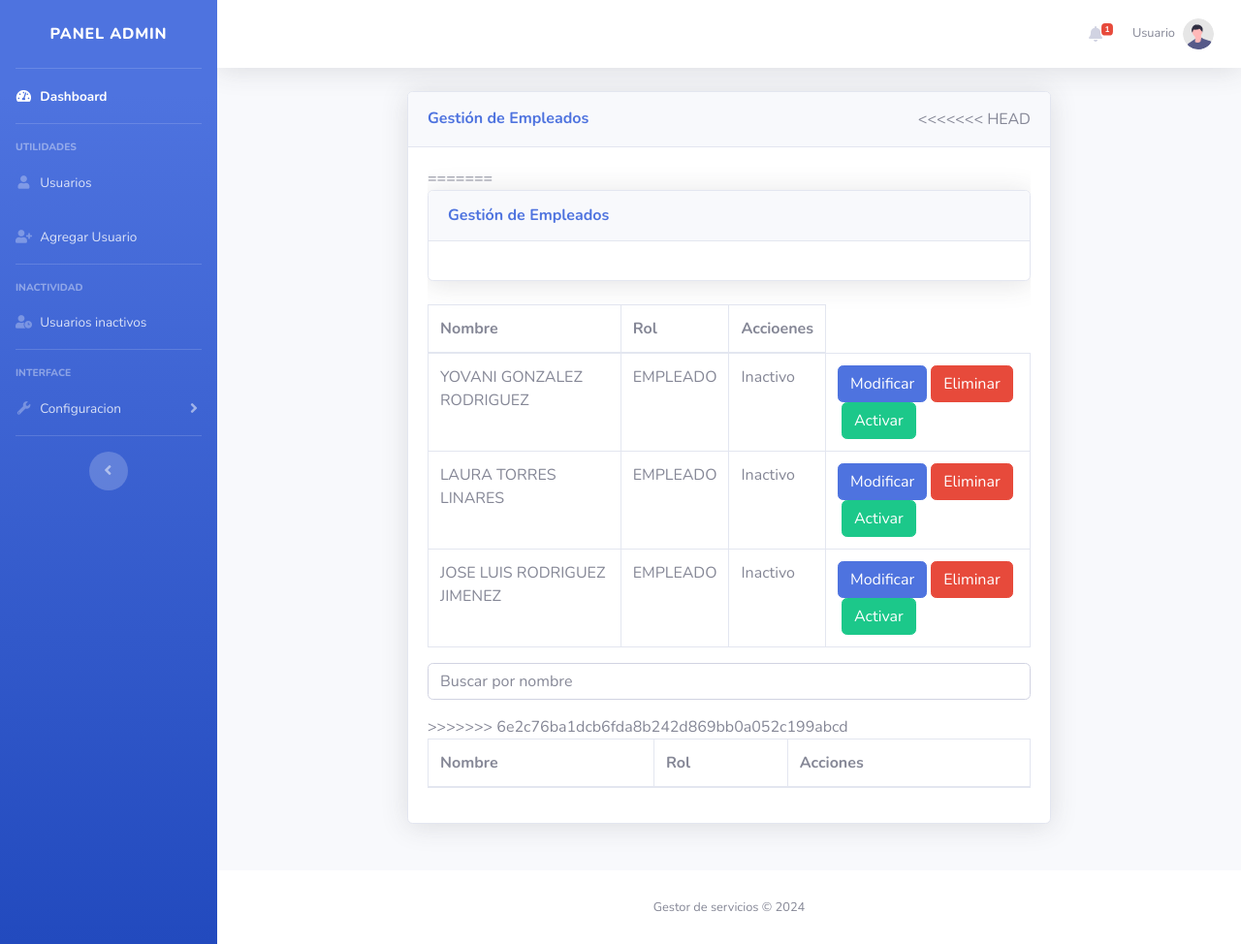
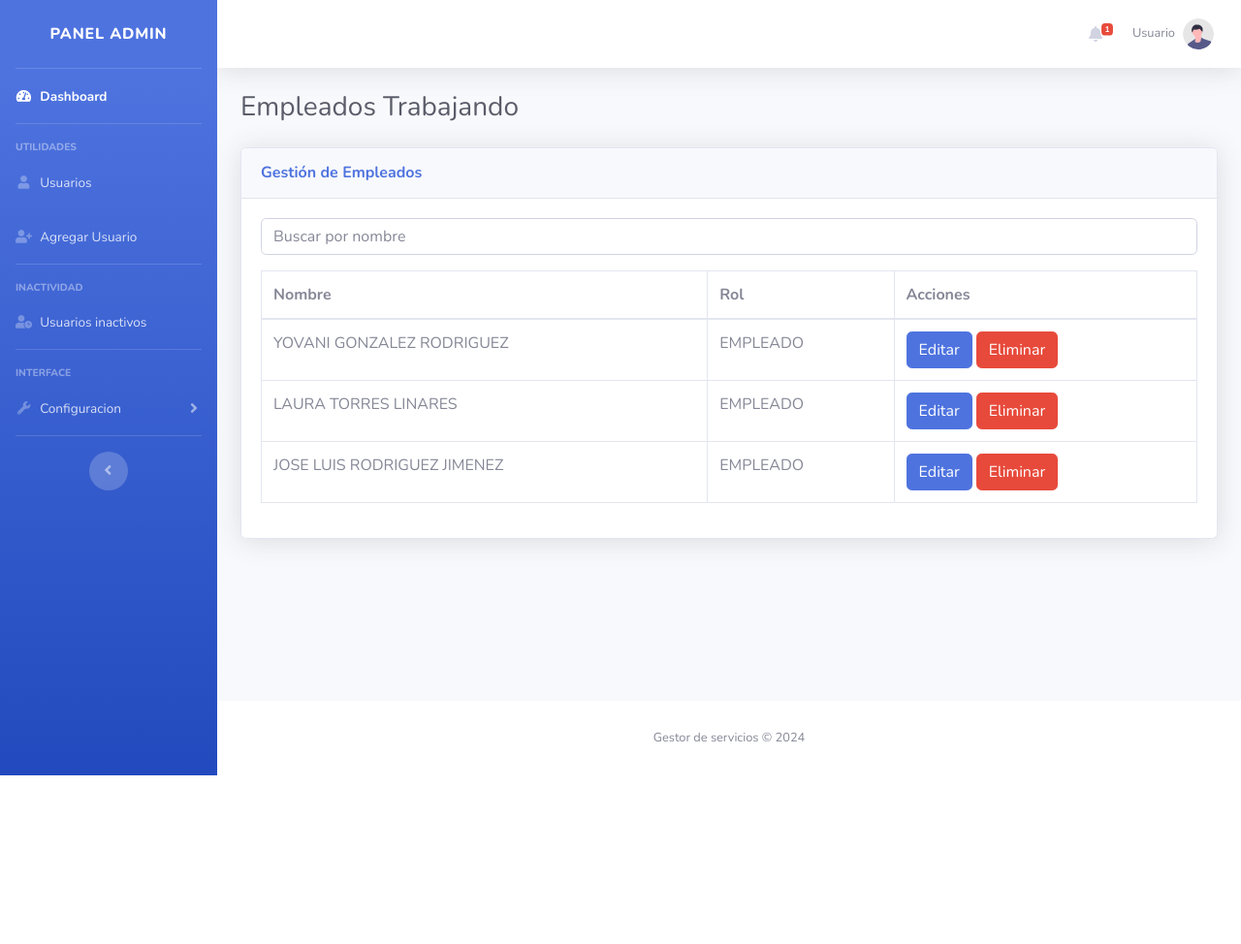
Before and after one commit to Yovanigonzalez/gestor, a PHP site: page /admin/usuarios.php in a window 1280 px wide. Shown: the whole page at 97% size. After the commit the page ends 800 px from the top, so only its background shows below. Run offline with PHP 8.4, Linux system fonts and the light colour scheme; data comes from the database, SQL or seed files in the repository; lists and menus that the app fills with data are empty.

Commit message:
correccion

```diff
--- a/admin/usuarios.php
+++ b/admin/usuarios.php
@@ -31,37 +31,12 @@ session_start();
 
 
 
-<div class="container">
-    <!-- Content Row -->
-    <div class="row justify-content-center">
+                <!-- Begin Page Content -->
+                <div class="container-fluid">
 
-        <!-- Area Chart -->
-        <div class="col-lg-8">
-            <div class="card shadow mb-4">
-                <!-- Card Header - Dropdown -->
-                <div class="card-header py-3 d-flex flex-row align-items-center justify-content-between">
-                    <h6 class="m-0 font-weight-bold text-primary">Gestión de Empleados</h6>
-                    <div class="dropdown no-arrow">
-                        <!-- Any dropdown content goes here -->
+                <div class="d-sm-flex align-items-center justify-content-between mb-4">
+                        <h1 class="h3 mb-0 text-gray-800">Empleados Trabajando</h1>
                     </div>
-<<<<<<< HEAD
-                </div>
-                <!-- Card Body -->
-                <div class="card-body">
-                    <!-- Tabla para mostrar usuarios -->
-                    <div class="table-responsive">
-                        <table class="table table-bordered" id="dataTable" width="100%" cellspacing="0">
-                            <thead>
-                                <tr>
-                                    <th>Nombre</th>
-                                    <!--<th>Correo Electrónico</th>-->
-                                    <th>Rol</th>
-                                    <th>Accioenes</th>
-                                </tr>
-                            </thead>
-                            <tbody id="tabla-usuarios">
-                                <!-- Los usuarios se cargarán aquí dinámicamente -->
-=======
 
                     <!-- Content Row -->
 
@@ -120,7 +95,6 @@ session_start();
                                         </thead>
                                         <tbody id="tabla-usuarios">
                                             <!-- Los usuarios se cargarán aquí dinámicamente -->
->>>>>>> 6e2c76ba1dcb6fda8b242d869bb0a052c199abcd
                                             <script>
     // Función para cargar los usuarios desde el servidor
     function cargarUsuarios() {
@@ -141,13 +115,9 @@ function cargarUsuarios() {
                     fila += "<td>" + usuario.nombre + "</td>";
                     //fila += "<td>" + usuario.correo + "</td>";
                     fila += "<td>" + usuario.rol + "</td>";
-                fila += "<td>" + (usuario.estatus == 1 ? "Activo" : "Inactivo") + "</td>"; // Columna de estado
                     fila += "<td>";
-                fila += "<button class='btn btn-primary mr-1 d-lg-none' onclick='editarUsuario(" + usuario.id + ")'><i class='fas fa-pencil-alt'></i></button>";
-                fila += "<button class='btn btn-danger d-lg-none' onclick='confirmarEliminarUsuario(" + usuario.id + ")'><i class='fas fa-trash-alt'></i></button>";
-                fila += "<button class='btn btn-primary mr-1 d-none d-lg-inline-block' onclick='editarUsuario(" + usuario.id + ")'>Modificar</button>";
-                fila += "<button class='btn btn-danger d-none d-lg-inline-block' onclick='confirmarEliminarUsuario(" + usuario.id + ")'>Eliminar</button>";
-                fila += "<button class='btn btn-success ml-1' onclick='cambiarEstadoUsuario(" + usuario.id + ")'>" + (usuario.estatus == 1 ? "Desactivar" : "Activar") + "</button>";
+                    fila += "<button class='btn btn-primary mr-1' onclick='editarUsuario(" + usuario.id + ")'>Editar</button>";
+                    fila += "<button class='btn btn-danger' onclick='confirmarEliminarUsuario(" + usuario.id + ")'>Eliminar</button>";
                     fila += "</td>";
                     fila += "</tr>";
                     tablaUsuarios.innerHTML += fila;
@@ -158,12 +128,13 @@ function cargarUsuarios() {
         xhttp.send();
     }
 
-
+    // Función para editar un usuario
 // Función para editar un usuario
 function editarUsuario(id) {
     // Redirigir a la página de edición con el ID del usuario como parámetro en la URL
     window.location.href = "editar_usuario.php?id=" + id;
 }
+
 
     // Función para confirmar la eliminación de un usuario
     function confirmarEliminarUsuario(id) {
@@ -176,8 +147,8 @@ function confirmarEliminarUsuario(id) {
         }
     }
 
-// Función para cambiar el estado de un usuario
-function cambiarEstadoUsuario(id, estado) {
+// Función para eliminar un usuario
+function eliminarUsuario(id) {
     // Realizar una solicitud AJAX al servidor para cambiar el estado del usuario
     var xhttp = new XMLHttpRequest();
     xhttp.onreadystatechange = function() {
@@ -187,31 +158,24 @@ function cambiarEstadoUsuario(id, estado) {
             if (response.success) {
                 // Si la operación fue exitosa, mostrar un mensaje de éxito
                 alert(response.message);
-                // Recargar la página para reflejar el cambio
-                location.reload();
+                // Recargar la lista de usuarios
+                cargarUsuarios();
             } else {
                 // Si hubo un error, mostrar un mensaje de error
                 alert(response.message);
             }
         }
     };
-    xhttp.open("POST", "cambiar_estado_usuario.php", true); // Reemplaza "cambiar_estado_usuario.php" con la URL de tu script PHP para cambiar el estado de usuarios
+    xhttp.open("POST", "eliminar_usuario.php", true); // Reemplaza "eliminar_usuario.php" con la URL de tu script PHP para eliminar usuarios
     xhttp.setRequestHeader("Content-type", "application/x-www-form-urlencoded");
-    // Pasa el ID del usuario y el estado actual al script PHP
-    xhttp.send("id=" + id + "&estado=" + (estado == 1 ? 0 : 1));
+    xhttp.send("id=" + id);
 }
-
-
 
 
     // Llamar a la función para cargar usuarios cuando se cargue la página
     window.onload = function() {
         cargarUsuarios();
     };
-
-
-
-
 </script>
 
 
```
Lines whose indentation alone changed are shown as unchanged.
